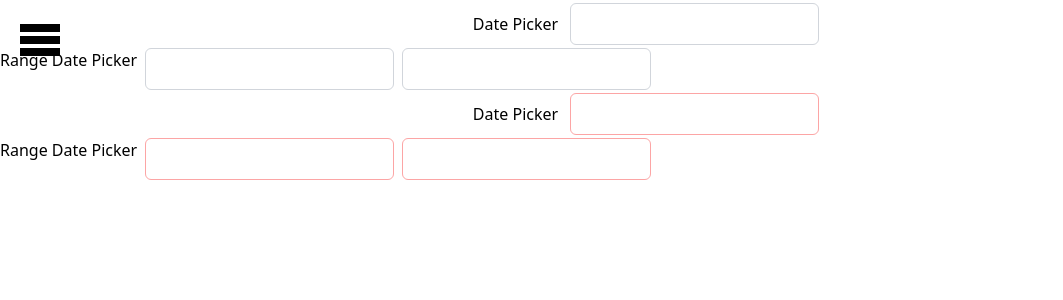
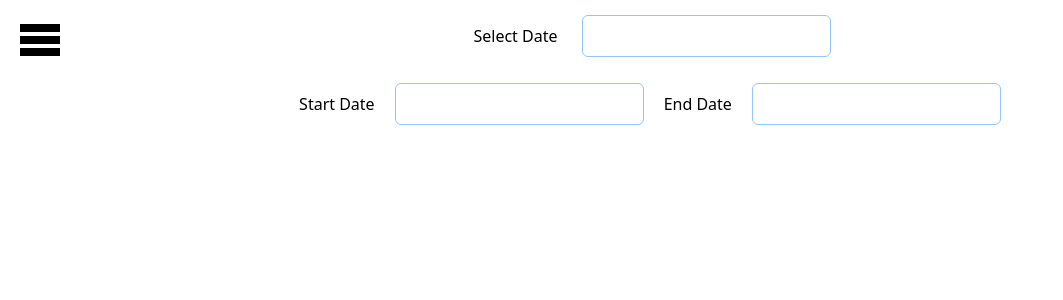
Before and after one commit to Abhishek4298/Generic-Component, a React (Create React App) app: page /datepicker in a window 1280 px wide. Shown: the top 300 px of the page, without its empty margins (0-1063 px from the left). Built offline with nearby package versions, Linux system fonts and the light colour scheme.

Commit message:
datepicker isses resolved

```diff
--- a/src/CustomRoute.js
+++ b/src/CustomRoute.js
@@ -104,22 +104,23 @@ const CustomRoute = () => {
           path="/datepicker"
           element={
             <>
-              <DatePickerComponent
+              {/* <DatePickerComponent
                 selectedDate={selectedDate}
                 onChange={handleDateChange}
                 closeOnSelect={true}
                 isClear={true}
-                monthShown={2}
+                monthShown={1}
                 dateBorder="border border-gray-300"
-              />
+              /> */}
               <DatePickerComponent
-                startDate={dateRange[0]}
-                endDate={dateRange[1]}
+                dateFormat="dd-MM-yyyy"
+                startDate={dateRange?.length && dateRange[0]}
+                endDate={dateRange?.length && dateRange[1]}
                 onChange={handleDateRangeChange}
                 closeOnSelect={true}
                 isClear={true}
-                monthShown={3}
-                dateBorder="border border-red-300"
+                monthShown={1}
+                dateBorder="border border-blue-300"
               />
             </>
           }
--- a/src/components/DatePicker/index.js
+++ b/src/components/DatePicker/index.js
@@ -1,8 +1,10 @@
 import React, { useState } from "react";
 import DatePicker from "react-datepicker";
 import "react-datepicker/dist/react-datepicker.css";
+import "./styles.css";
 
 const DatePickerComponent = ({
+  dateFormat,
   selectedDate,
   onChange,
   startDate,
@@ -28,40 +30,47 @@ const DatePickerComponent = ({
   return (
     <>
       <div className="relative flex justify-center items-center">
-        <h1 className="m-3">Date Picker</h1>
+        <h1 className="m-6">Select Date</h1>
         <DatePicker
           selected={dateSelected}
           onChange={handleDateChange}
-          dateFormat="dd/MM/yyyy"
+          dateFormat={dateFormat}
+          showYearDropdown
+          scrollableMonthYearDropdown
           shouldCloseOnSelect={closeOnSelect}
           isClearable={isClear}
           monthsShown={monthShown}
           className={`w-full p-2 ${dateBorder} rounded-md cursor-pointer`}
         />
       </div>
-      <div className="flex space-x-2">
-        <h1>Range Date Picker</h1>
+      <div className="relative flex justify-center items-center">
+        <h1 className="m-5">Start Date</h1>
         <DatePicker
           selected={dateRange[0]}
           onChange={(date) => handleRangeDateChange([date, dateRange[1]])}
           startDate={dateRange[0]}
           endDate={dateRange[1]}
           selectsStart
-          dateFormat="dd/MM/yyyy"
+          dateFormat={dateFormat}
+          minDate={new Date()}
           showYearDropdown
+          scrollableMonthYearDropdown
           shouldCloseOnSelect={closeOnSelect}
           isClearable={isClear}
           monthsShown={monthShown}
           className={`w-full p-2 ${dateBorder} rounded-md cursor-pointer`}
         />
+         <h1 className="m-5">End Date</h1>
         <DatePicker
           selected={dateRange[1]}
           onChange={(date) => handleRangeDateChange([dateRange[0], date])}
           startDate={dateRange[0]}
           endDate={dateRange[1]}
           selectsEnd
-          dateFormat="dd/MM/yyyy"
+          dateFormat={dateFormat}
+          minDate={dateRange[1]}
           showYearDropdown
+          scrollableMonthYearDropdown
           shouldCloseOnSelect={closeOnSelect}
           isClearable={isClear}
           monthsShown={monthShown}
--- /dev/null
+++ b/src/components/DatePicker/styles.css
@@ -0,0 +1,14 @@
+.react-datepicker__close-icon::after {
+    cursor: pointer;
+    background-color:white;
+    color: black;
+    height: 20px;
+    width: 20px;
+    padding: 2px;
+    font-size: 20px;
+    line-height: 1;
+    text-align: center;
+    display: table-cell;
+    vertical-align: middle;
+    content: "X";
+}
```
